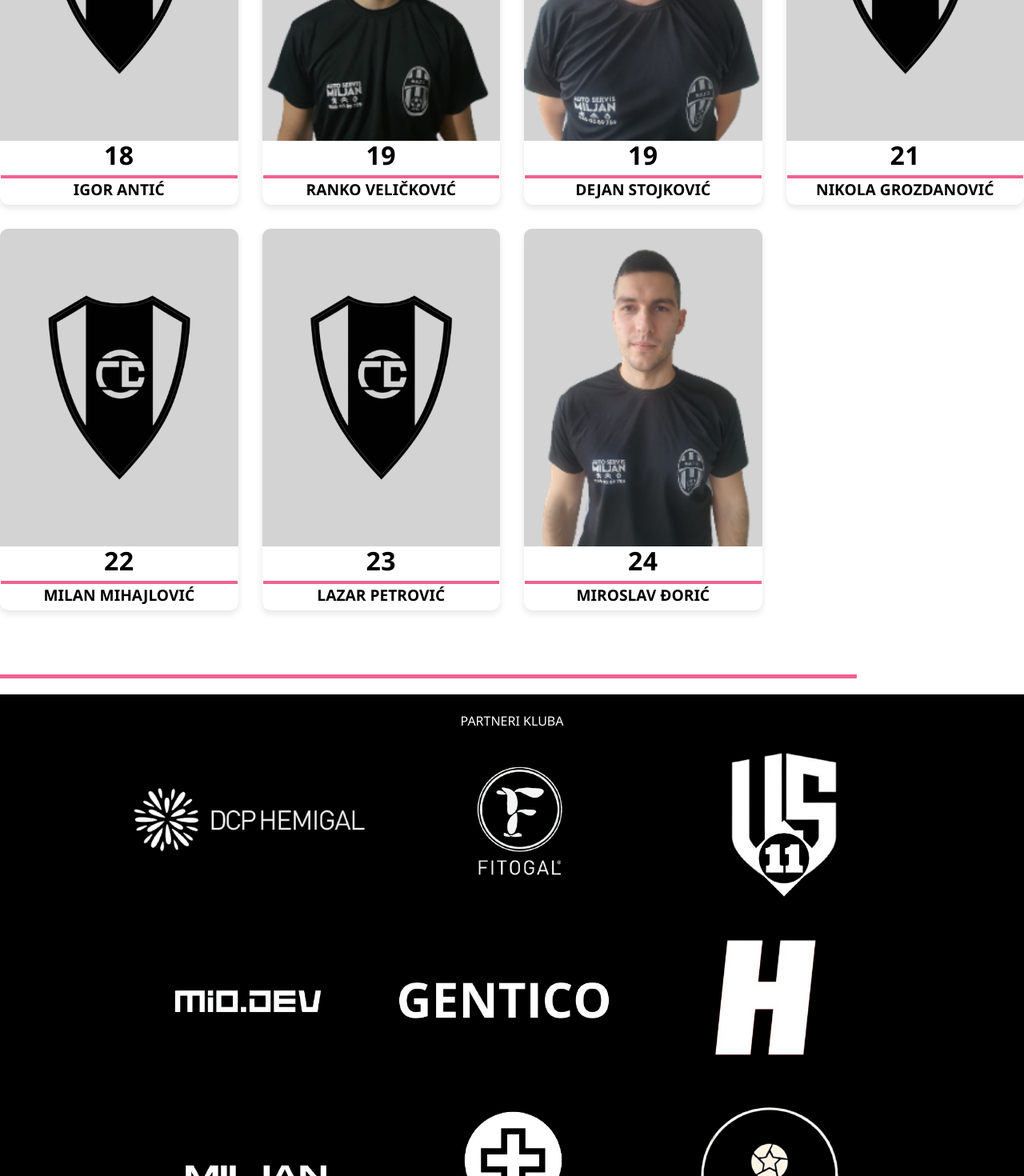
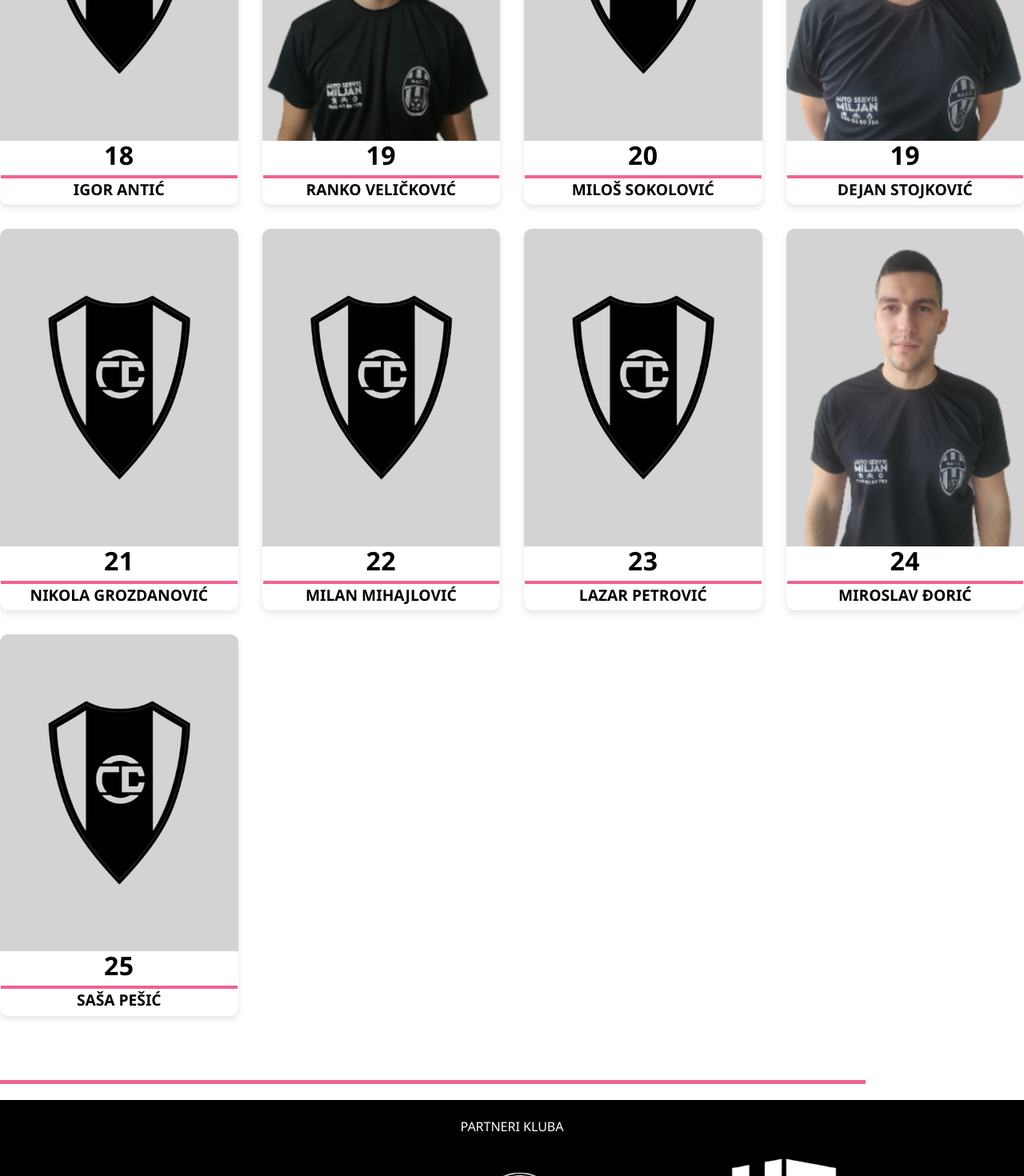
Before and after one commit to miodragristic/fkgornjesinkovce, a React (Create React App) app: page /prvitim in a window 1280 px wide. Shown: the part 2516-3986 px from the top of the page at 80% size. Built offline with nearby package versions, Linux system fonts and the light colour scheme.

Commit message:
Update Prvitim.jsx

```diff
--- a/src/components/Prvitim/Prvitim.jsx
+++ b/src/components/Prvitim/Prvitim.jsx
@@ -33,11 +33,13 @@ const players = [
   { name: 'Miloš Stamenković', number: 17, img: Logo },
   { name: 'Igor Antić', number: 18, img: Logo },
   { name: 'Ranko Veličković', number: 19, img: Ranko },
+  { name: 'Miloš Sokolović', number: 20, img: Logo },
   { name: 'Dejan Stojković', number: 19, img: Dzemko },
   { name: 'Nikola Grozdanović', number: 21, img: Logo },
   { name: 'Milan Mihajlović', number: 22, img: Logo },
   { name: 'Lazar Petrović', number: 23, img: Logo },
   { name: 'Miroslav Đorić', number: 24, img: Kica },
+  { name: 'Saša Pešić', number: 25, img: Logo },
 ];
 
 const Prvitim = () => {
```
